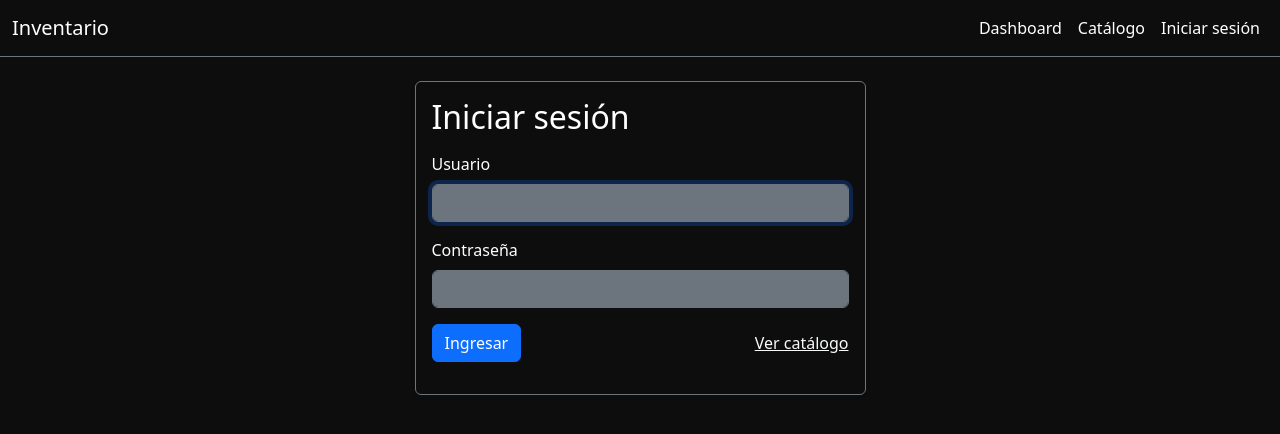
After one commit to tomas1483369/DjangoProject, a Django app: page /login/ in a window 1280 px wide. The commit adds this page. Shown: the top 434 px of the page. Run offline with Django 4.2, Linux system fonts and the light colour scheme; some libraries are stand-ins or nearby versions.

Commit message:
feat(auth): add login/logout and protect dashboard view

```diff
--- a/config/settings.py
+++ b/config/settings.py
@@ -72,6 +72,9 @@ TEMPLATES = [
 
 WSGI_APPLICATION = 'config.wsgi.application'
 
+LOGIN_URL = 'usuarios:login'
+LOGIN_REDIRECT_URL = 'usuarios:dashboard'
+LOGOUT_REDIRECT_URL = 'usuarios:login'
 
 # Database
 # https://docs.djangoproject.com/en/4.2/ref/settings/#databases
--- a/templates/base.html
+++ b/templates/base.html
@@ -24,6 +24,20 @@
                     <li class="nav-item">
                         <a class="nav-link text-white" href="{% url 'productos:catalogo' %}">Catálogo</a>
                     </li>
+                    {% if user.is_authenticated %}
+                        <li class="nav-item dropdown">
+                            <a class="nav-link dropdown-toggle text-white" href="#" role="button" data-bs-toggle="dropdown" aria-expanded="false">
+                                {{ user.username }}
+                            </a>
+                            <ul class="dropdown-menu dropdown-menu-dark dropdown-menu-end">
+                                <li><a class="dropdown-item" href="{% url 'usuarios:logout' %}">Cerrar sesión</a></li>
+                            </ul>
+                        </li>
+                    {% else %}
+                        <li class="nav-item">
+                            <a class="nav-link text-white" href="{% url 'usuarios:login' %}">Iniciar sesión</a>
+                        </li>
+                    {% endif %}
                 </ul>
             </div>
         </div>
--- /dev/null
+++ b/templates/registration/login.html
@@ -0,0 +1,35 @@
+{% extends 'base.html' %}
+
+{% block title %}Iniciar sesión{% endblock %}
+
+{% block content %}
+<div class="row justify-content-center">
+    <div class="col-md-5">
+        <div class="card border-secondary bg-dark text-white shadow-sm">
+            <div class="card-body">
+                <h2 class="card-title mb-3">Iniciar sesión</h2>
+                <form method="post" novalidate>
+                    {% csrf_token %}
+                    {% if form.errors %}
+                        <div class="alert alert-danger" role="alert">
+                            Usuario o contraseña incorrectos.
+                        </div>
+                    {% endif %}
+                    <div class="mb-3">
+                        <label for="id_username" class="form-label">Usuario</label>
+                        <input type="text" name="username" autofocus maxlength="150" class="form-control bg-secondary text-white border-secondary" id="id_username" required>
+                    </div>
+                    <div class="mb-3">
+                        <label for="id_password" class="form-label">Contraseña</label>
+                        <input type="password" name="password" class="form-control bg-secondary text-white border-secondary" id="id_password" required>
+                    </div>
+                    <div class="d-flex justify-content-between align-items-center mb-3">
+                        <button class="btn btn-primary" type="submit">Ingresar</button>
+                        <a href="{% url 'productos:catalogo' %}" class="link-light">Ver catálogo</a>
+                    </div>
+                </form>
+            </div>
+        </div>
+    </div>
+</div>
+{% endblock %}
--- a/usuarios/urls.py
+++ b/usuarios/urls.py
@@ -1,3 +1,4 @@
+from django.contrib.auth import views as auth_views
 from django.urls import path
 
 from . import views
@@ -5,5 +6,7 @@ from . import views
 app_name = 'usuarios'
 
 urlpatterns = [
+    path('login/', auth_views.LoginView.as_view(template_name='registration/login.html'), name='login'),
+    path('logout/', auth_views.LogoutView.as_view(), name='logout'),
     path('', views.dashboard, name='dashboard'),
 ]
--- a/usuarios/views.py
+++ b/usuarios/views.py
@@ -1,6 +1,8 @@
+from django.contrib.auth.decorators import login_required
 from django.shortcuts import render
 
 
+@login_required(login_url='usuarios:login')
 def dashboard(request):
     context = {
         'total_users': 0,
```
